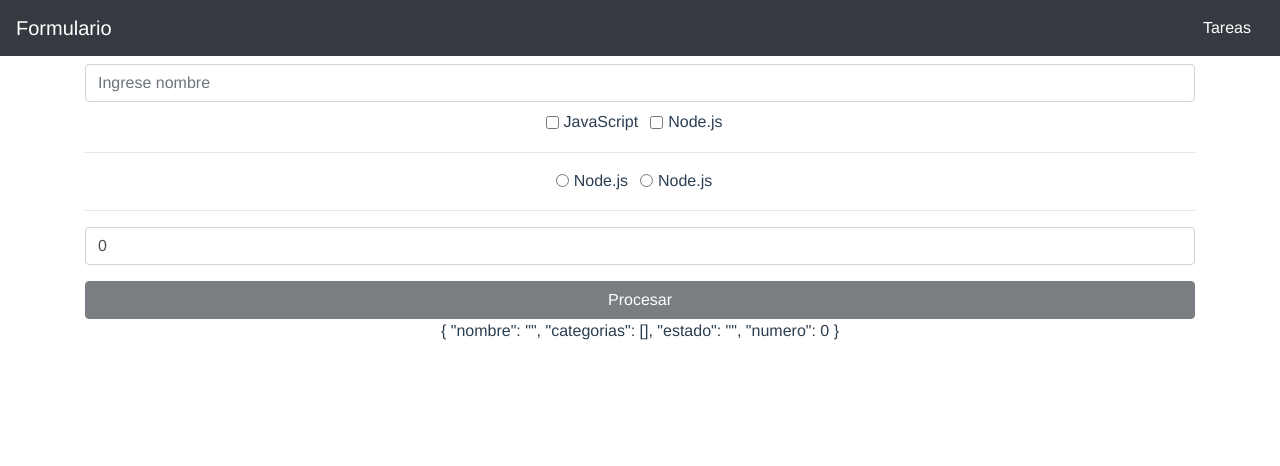
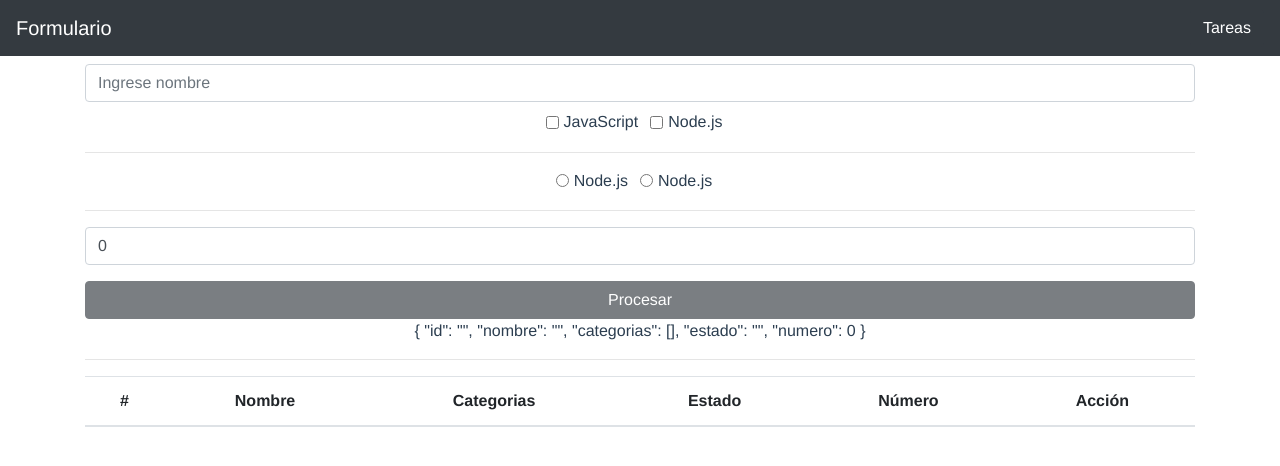
Before and after one commit to iamdavi/vue-hello-world, a Vue app: page /formulario in a window 1280 px wide. Shown: the top 466 px of the page. Built offline with nearby package versions, Linux system fonts and the light colour scheme.

Commit message:
Formulario en componentes

```diff
--- a/package.json
+++ b/package.json
@@ -8,6 +8,7 @@
   },
   "dependencies": {
     "core-js": "^3.6.5",
+    "shortid": "^2.2.16",
     "vue": "^3.0.0",
     "vue-router": "^4.0.0-0",
     "vuex": "^4.0.0-0"
--- /dev/null
+++ b/src/components/Input.vue
@@ -0,0 +1,121 @@
+<template>
+    <div>
+        <input
+            type="text"
+            class="form-control my-2"
+            placeholder="Ingrese nombre"
+            v-model.trim="tarea.nombre"
+        >
+        <div class="form-check form-check-inline">
+            <input
+                class="form-check-input"
+                type="checkbox"
+                id="inlineCheckbox1"
+                v-model="tarea.categorias"
+                value="javascript"
+            >
+            <label
+                class="form-check-label"
+                for="inlineCheckbox1"
+            >
+                JavaScript
+            </label>
+        </div>
+        <div class="form-check form-check-inline">
+            <input
+                class="form-check-input"
+                type="checkbox"
+                id="inlineCheckbox2"
+                v-model="tarea.categorias"
+                value="nodejs"
+            >
+            <label
+                class="form-check-label"
+                for="inlineCheckbox2"
+            >
+                Node.js
+            </label>
+        </div>
+
+        <hr>
+
+        <div class="form-check form-check-inline">
+            <input
+                class="form-check-input"
+                type="radio"
+                id="inlineRadio1"
+                v-model="tarea.estado"
+                value="urge"
+            >
+            <label
+                class="form-check-label"
+                for="inlineRadio1"
+            >
+                Node.js
+            </label>
+        </div>
+        <div class="form-check form-check-inline">
+            <input
+                class="form-check-input"
+                type="radio"
+                id="inlineRadio2"
+                v-model="tarea.estado"
+                value="relax"
+            >
+            <label
+                class="form-check-label"
+                for="inlineRadio2"
+            >
+                Node.js
+            </label>
+        </div>
+
+        <hr>
+
+        <input
+            type="number"
+            class="form-control"
+            v-model.number="tarea.numero"
+        >
+
+        <button
+            class="btn btn-dark btn-block mt-3"
+            type="submit"
+            :disabled="bloquear"
+        >
+            Procesar
+        </button>
+
+        <p>{{ tarea }}</p>
+    </div>
+</template>
+
+<script>
+export default {
+    props: {
+        tarea: Object
+    },
+    computed: {
+        bloquear() {
+            if (this.tarea.nombre.trim() == '') {
+                return true
+            }
+            return false
+        }
+    },
+    methods: {
+        procesarFormulario() {
+            if (this.tarea.nombre.trim() == '') {
+                return false
+            }
+            this.tarea = {
+                nombre: '',
+                categorias: [],
+                estado: '',
+                numero: 0
+            }
+            return true;
+        }
+    }
+}
+</script>
--- /dev/null
+++ b/src/components/ListaTareas.vue
@@ -0,0 +1,49 @@
+<template>
+    <table class="table">
+        <thead>
+            <tr>
+                <th scope="col">#</th>
+                <th scope="col">Nombre</th>
+                <th scope="col">Categorias</th>
+                <th scope="col">Estado</th>
+                <th scope="col">Número</th>
+                <th scope="col">Acción</th>
+            </tr>
+        </thead>
+        <tbody>
+            <tr v-for="item in tareas" :key="item.id">
+                <th scope="row">{{ item.id }}</th>
+                <td>{{ item.nombre }}</td>
+                <td>{{ item.categorias.join(', ') }}</td>
+                <td>{{ item.estado }}</td>
+                <td>{{ item.numero }}</td>
+                <td>
+                    <button
+                        class="btn btn-danger btn-sm"
+                        @click="deleteTarea(item.id)"
+                    >
+                        Eliminar
+                    </button>
+                </td>
+            </tr>
+        </tbody>
+    </table>
+</template>
+
+<script>
+import { mapState, mapActions } from "vuex";
+
+export default {
+    name: 'ListaTareas',
+    data () {
+        return {
+        }
+    },
+    computed: {
+        ...mapState(['tareas'])
+    },
+    methods: {
+        ...mapActions(['deleteTarea'])
+    }
+}
+</script>
--- a/src/store/index.js
+++ b/src/store/index.js
@@ -2,7 +2,16 @@ import { createStore } from 'vuex'
 
 export default createStore({
     state: {
-        contador: 100
+        contador: 100,
+        // TAREAS
+        tareas: [], // array que contiene todas las tareas
+        tarea: { // Objeto Tarea
+            id: '',
+            nombre: '',
+            categorias: [],
+            estado: '',
+            numero: 0
+        }
     },
     mutations: {
         incrementar(state, payload) {
@@ -10,6 +19,17 @@ export default createStore({
         },
         disminuir(state, payload) {
             state.contador -= payload
+        },
+        // TAREAS
+        set(state, payload) {
+            state.tareas.push(payload)
+        },
+        get(state) {
+            return state.tareas
+        },
+        eliminar(state, payload) {
+            // Filtramos las tareas que tengan un ID distinto del pasado en la vista
+            state.tareas = state.tareas.filter(item => item.id !== payload)
         }
     },
     actions: {
@@ -26,6 +46,15 @@ export default createStore({
             } else {
                 commit('disminuir', objeto.numero)
             }
+        },
+        setTareas({ commit }, tarea) {
+            commit('set', tarea)
+        },
+        getTareas({ commit }) {
+            commit('get')
+        },
+        deleteTarea({ commit }, id) {
+            commit('eliminar', id)
         }
     },
     modules: {
--- a/src/views/Formulario.vue
+++ b/src/views/Formulario.vue
@@ -1,101 +1,25 @@
 <template>
     <form @submit.prevent="procesarFormulario">
-        <input
-            type="text"
-            class="form-control my-2"
-            placeholder="Ingrese nombre"
-            v-model.trim="tarea.nombre"
-        >
-        <div class="form-check form-check-inline">
-            <input
-                class="form-check-input"
-                type="checkbox"
-                id="inlineCheckbox1"
-                v-model="tarea.categorias"
-                value="javascript"
-            >
-            <label
-                class="form-check-label"
-                for="inlineCheckbox1"
-            >
-                JavaScript
-            </label>
-        </div>
-        <div class="form-check form-check-inline">
-            <input
-                class="form-check-input"
-                type="checkbox"
-                id="inlineCheckbox2"
-                v-model="tarea.categorias"
-                value="nodejs"
-            >
-            <label
-                class="form-check-label"
-                for="inlineCheckbox2"
-            >
-                Node.js
-            </label>
-        </div>
+        <Input :tarea="tarea" />
+    </form>
 
-        <hr>
+    <hr>
 
-        <div class="form-check form-check-inline">
-            <input
-                class="form-check-input"
-                type="radio"
-                id="inlineRadio1"
-                v-model="tarea.estado"
-                value="urge"
-            >
-            <label
-                class="form-check-label"
-                for="inlineRadio1"
-            >
-                Node.js
-            </label>
-        </div>
-        <div class="form-check form-check-inline">
-            <input
-                class="form-check-input"
-                type="radio"
-                id="inlineRadio2"
-                v-model="tarea.estado"
-                value="relax"
-            >
-            <label
-                class="form-check-label"
-                for="inlineRadio2"
-            >
-                Node.js
-            </label>
-        </div>
-
-        <hr>
-
-        <input
-            type="number"
-            class="form-control"
-            v-model.number="tarea.numero"
-        >
-
-        <button
-            class="btn btn-dark btn-block mt-3"
-            type="submit"
-            :disabled="!procesarFormulario()"
-        >
-            Procesar
-        </button>
-
-        <p>{{ tarea }}</p>
-    </form>
+    <ListaTareas />
 </template>
 
 <script>
+import Input from '@/components/Input';
+import ListaTareas from '@/components/ListaTareas';
+import { mapActions } from "vuex";
+const shortid = require('shortid');
+
 export default {
     name: "Formularios",
     data() {
         return {
             tarea: {
+                id: '',
                 nombre: '',
                 categorias: [],
                 estado: '',
@@ -103,12 +27,27 @@ export default {
             }
         }
     },
+    components: {
+        Input,
+        ListaTareas
+    },
     methods: {
+        ...mapActions(['setTareas']),
         procesarFormulario() {
             if (this.tarea.nombre.trim() == '') {
                 return false
             }
+
+            // Generar id aleatorio
+            this.tarea.id = shortid.generate()
+            console.log(this.tarea.id)
+
+            // Enviamos datos
+            this.setTareas(this.tarea)
+
+            // Limpiar datos
             this.tarea = {
+                id: '',
                 nombre: '',
                 categorias: [],
                 estado: '',
@@ -116,11 +55,6 @@ export default {
             }
             return true;
         }
-    },
-    computed: {
-        habilitarBoton() {
-            return this.procesarFormulario()
-        }
     }
 }
 </script>
```
Also changed, not shown: 1 other file (tests, documents, lock files or other folders).
